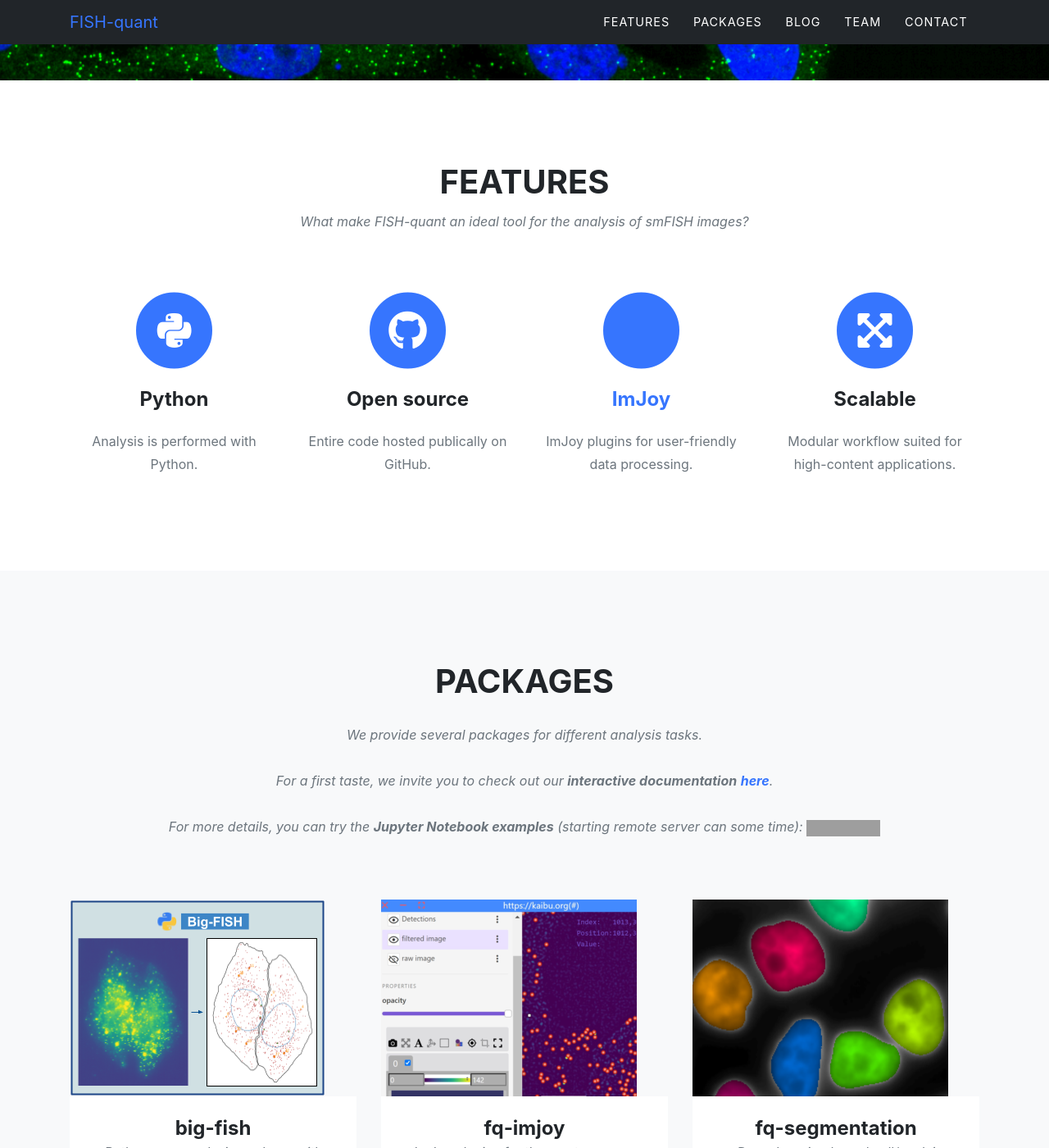
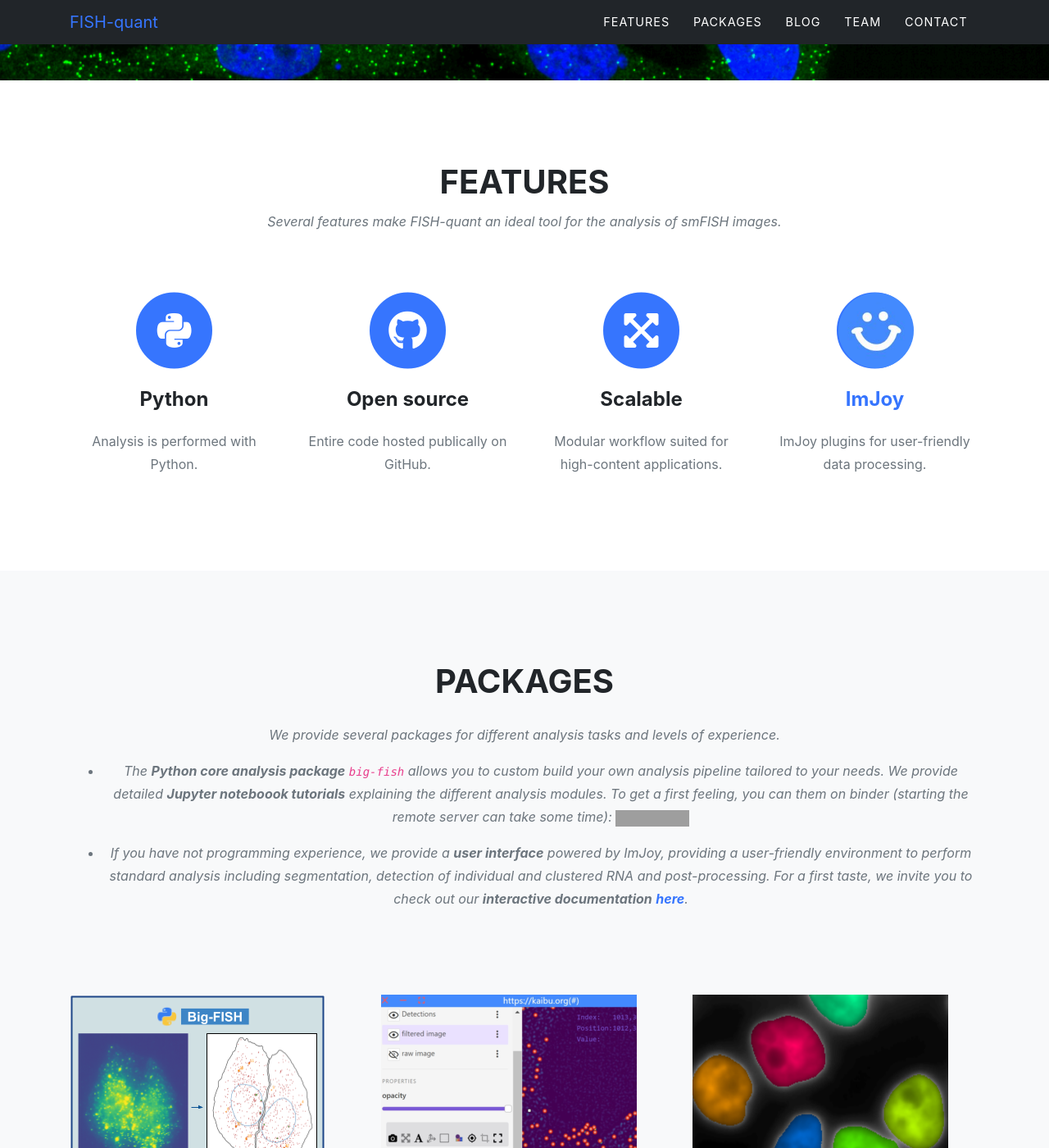
Before and after one commit to fish-quant/fish-quant.github.io, a Jekyll site: the page built from index.md, in a window 1280 px wide and 1400 px high, scrolled down 767 px. Shown: the whole window at 82% size. Built offline with Jekyll 4.4.1, drawn with Linux system fonts in a browser that asks for light colours; some web fonts are replaced; grey boxes are pictures that could not be loaded.

Commit message:
Update sitetext.yml

```diff
--- a/_data/sitetext.yml
+++ b/_data/sitetext.yml
@@ -13,7 +13,7 @@ imjoy:
 
 services:
     title: "Features"
-    text: "What make FISH-quant an ideal tool for the analysis of smFISH images?"
+    text: "Several features make FISH-quant an ideal tool for the analysis of smFISH images."
     section: services
     list:
       - title: Python
@@ -22,18 +22,24 @@ services:
       - title: "Open source"
         desc: ">Entire code hosted publically on GitHub."
         icon: fab fa-github
-      - title: "[ImJoy](https://imjoy.io/#/)"
-        desc: "ImJoy plugins for user-friendly data processing."
-        icon: assets/img/imjoy-icon-fill.jpg
       - title: "Scalable"
         desc: "Modular workflow suited for high-content applications."
         icon: fas fa-expand-arrows-alt
+      - title: "[ImJoy](https://imjoy.io/#/)"
+        desc: "ImJoy plugins for user-friendly data processing."
+        icon: /assets/img/imjoy-icon-fill.jpg
 
 portfolio:
     title: "Packages"
-    text: "We provide several packages for different analysis tasks. <br/><br/>
-           For a first taste, we invite you to check out our **interactive documentation** [**here**](https://fish-quant.github.io/fq-interactive-docs/#/). <br/><br/>
-           For more details, you can try the **Jupyter Notebook examples** (starting remote server can some time): [![Binder](https://mybinder.org/badge_logo.svg)](https://mybinder.org/v2/gh/fish-quant/fq-imjoy/binder?urlpath=git-pull%3Frepo%3Dhttps%253A%252F%252Fgithub.com%252Ffish-quant%252Fbig-fish-examples%26urlpath%3Dtree%252Fbig-fish-examples%252Fnotebooks%26branch%3Dmaster)"
+    text: "We provide several packages for different analysis tasks and levels of experience.
+
+           - The **Python core analysis package** `big-fish` allows you to custom build your own analysis pipeline tailored to your needs.
+            We provide detailed **Jupyter noteboook tutorials** explaining the different analysis modules. To get a first feeling, you can them on binder (starting the remote server can take some time): [![Binder](https://mybinder.org/badge_logo.svg)](https://mybinder.org/v2/gh/fish-quant/fq-imjoy/binder?urlpath=git-pull%3Frepo%3Dhttps%253A%252F%252Fgithub.com%252Ffish-quant%252Fbig-fish-examples%26urlpath%3Dtree%252Fbig-fish-examples%252Fnotebooks%26branch%3Dmaster)
+
+
+          - If you have not programming experience, we provide a **user interface** powered by ImJoy, providing a user-friendly environment to perform standard analysis including segmentation, detection
+          of individual and clustered RNA and post-processing. For a first taste, we invite you to check out our **interactive documentation** [**here**](https://fish-quant.github.io/fq-interactive-docs/#/). <br/><br/>
+    "
     section: portfolio
     closebutton: "Close Description"
 
```
